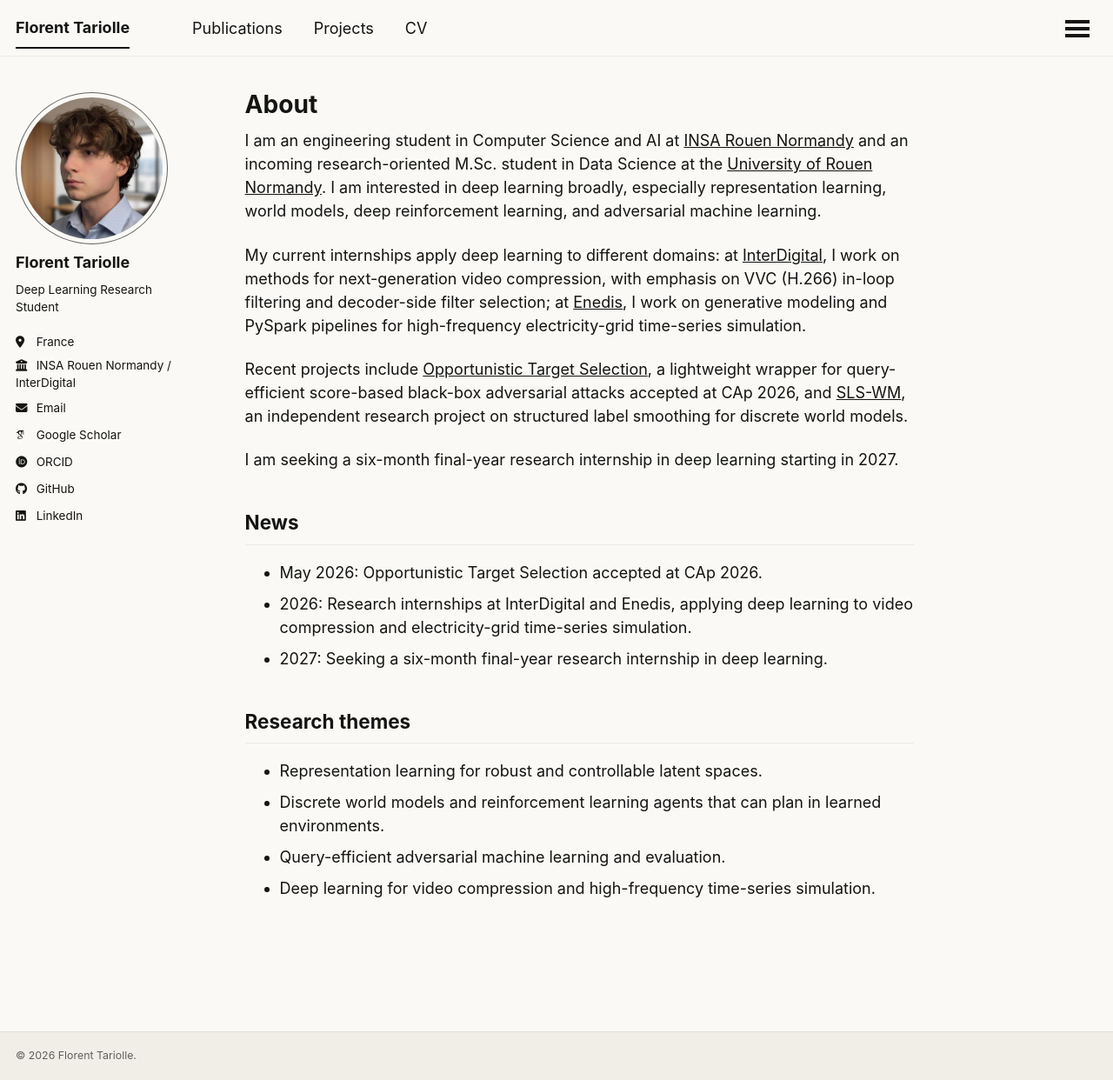
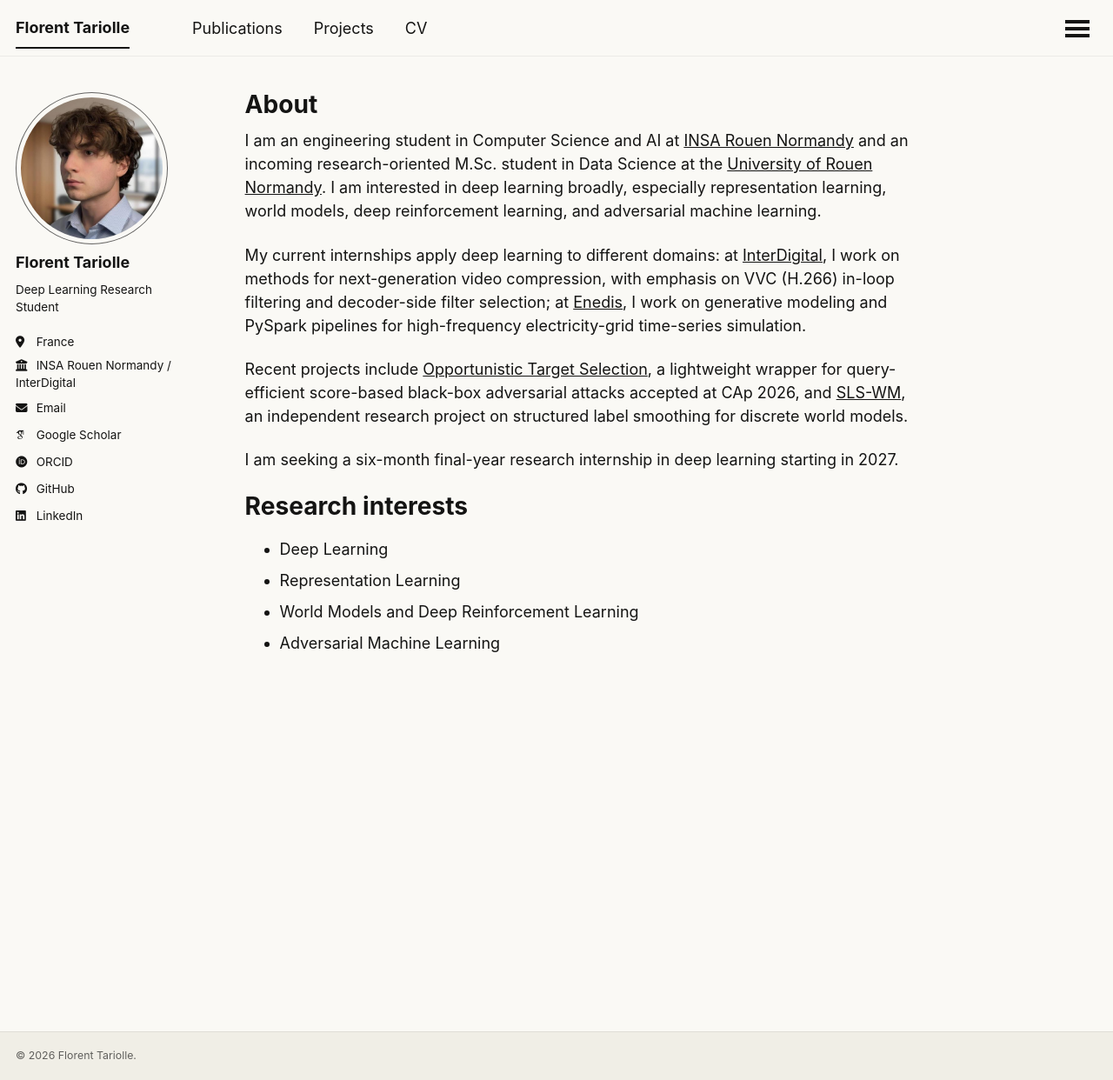
Before and after one commit to Tariolle/Tariolle.github.io, a Jekyll site: the page built from _pages/about.md, in a window 1280 px wide and 1242 px high. Shown: the whole window at 87% size. Built offline with Jekyll 4.4.1, drawn with Linux system fonts in a browser that asks for light colours; some web fonts are replaced; a script that is not in the unit is left out.

Commit message:
fix: restore homepage research interests

```diff
--- a/_pages/about.md
+++ b/_pages/about.md
@@ -15,15 +15,10 @@ Recent projects include [Opportunistic Target Selection](https://arxiv.org/abs/2
 
 I am seeking a six-month final-year research internship in deep learning starting in 2027.
 
-## News
+Research interests
+======
 
-- May 2026: Opportunistic Target Selection accepted at CAp 2026.
-- 2026: Research internships at InterDigital and Enedis, applying deep learning to video compression and electricity-grid time-series simulation.
-- 2027: Seeking a six-month final-year research internship in deep learning.
-
-## Research themes
-
-- Representation learning for robust and controllable latent spaces.
-- Discrete world models and reinforcement learning agents that can plan in learned environments.
-- Query-efficient adversarial machine learning and evaluation.
-- Deep learning for video compression and high-frequency time-series simulation.
+- Deep Learning
+- Representation Learning
+- World Models and Deep Reinforcement Learning
+- Adversarial Machine Learning
```
